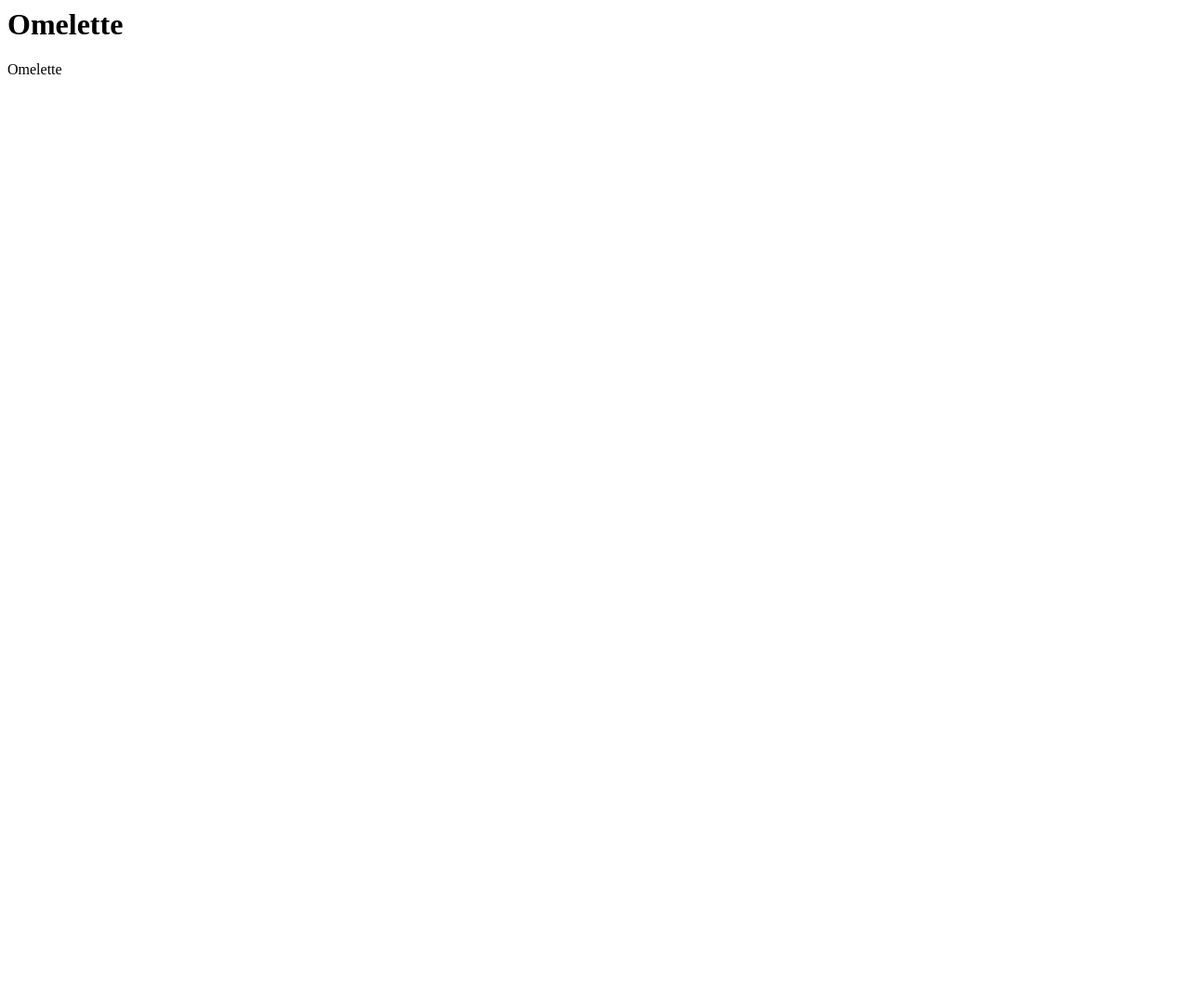
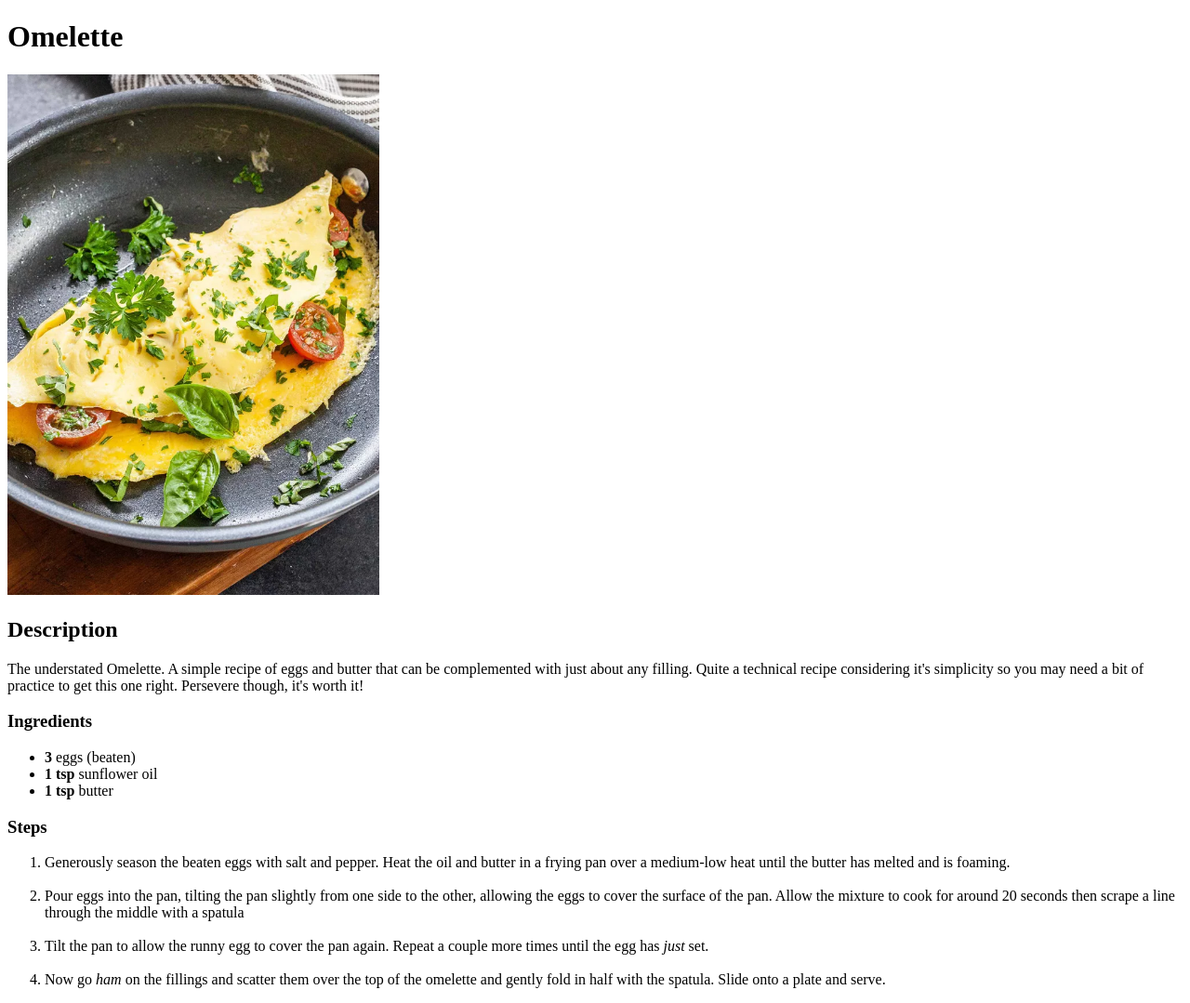
Before and after one commit to classickk/odin-recipes, a plain HTML site: page recipes/omelette.html in a window 1280 px wide. Shown: the whole page at 93% size. Before the commit the page ends 800 px from the top, so only its background shows below. Drawn offline with Linux system fonts and the light colour scheme.

Commit message:
Make modifications to pages
Modified recipe pages and added image files

```diff
--- a/recipes/omelette.html
+++ b/recipes/omelette.html
@@ -1,2 +1,50 @@
-<h1>Omelette</h1>
-Omelette
+<!DOCTYPE html>
+<html lang="en">
+    <head>
+        <meta charset="UTF-8">
+        <title>Omelette</title>
+    </head>
+
+    <body>
+        <h1>Omelette</h1>
+        <img src="../img/omelette.jpg" alt="Picture of an Omelette, sliced tomato seasoned with herbs" width="400">
+        <h2>Description</h2>
+        <p>
+            The understated Omelette. A simple recipe of eggs and butter that can be complemented with
+            just about any filling. Quite a technical recipe considering it's simplicity so you may
+            need a bit of practice to get this one right. Persevere though, it's worth it!
+        </p>
+
+        <h3>Ingredients</h3>
+        <p>
+        <ul>
+            <li><strong>3</strong> eggs (beaten)</li>
+            <li><strong>1 tsp</strong> sunflower oil</li>
+            <li><strong>1 tsp</strong> butter</li>
+        </ul>
+
+        <h3>Steps</h3>
+        <p>
+        <ol>
+            <li>Generously season the beaten eggs with salt and pepper.
+                Heat the oil and butter in a frying pan over a medium-low heat
+                until the butter has melted and is foaming.</li>
+            <br>
+
+            <li>Pour eggs into the pan, tilting the pan slightly from one
+                side to the other, allowing the eggs to cover the surface of the pan.
+                Allow the mixture to cook for around 20 seconds then scrape a line
+                through the middle with a spatula</li>
+            <br>
+
+            <li>Tilt the pan to allow the runny egg to cover the pan again.
+                Repeat a couple more times until the egg has <em>just</em> set.</li>
+            <br>
+
+            <li>Now go <em>ham</em> on the fillings and scatter them over the top of the omelette
+                and gently fold in half with the spatula. Slide onto a plate and serve.
+            </li>
+        </ol>
+        </p>
+    </body>
+</html>
```
Also changed, not shown: index.html (+3 -1 lines), img/omelette.jpg (added), recipes/pizza.html (added).
